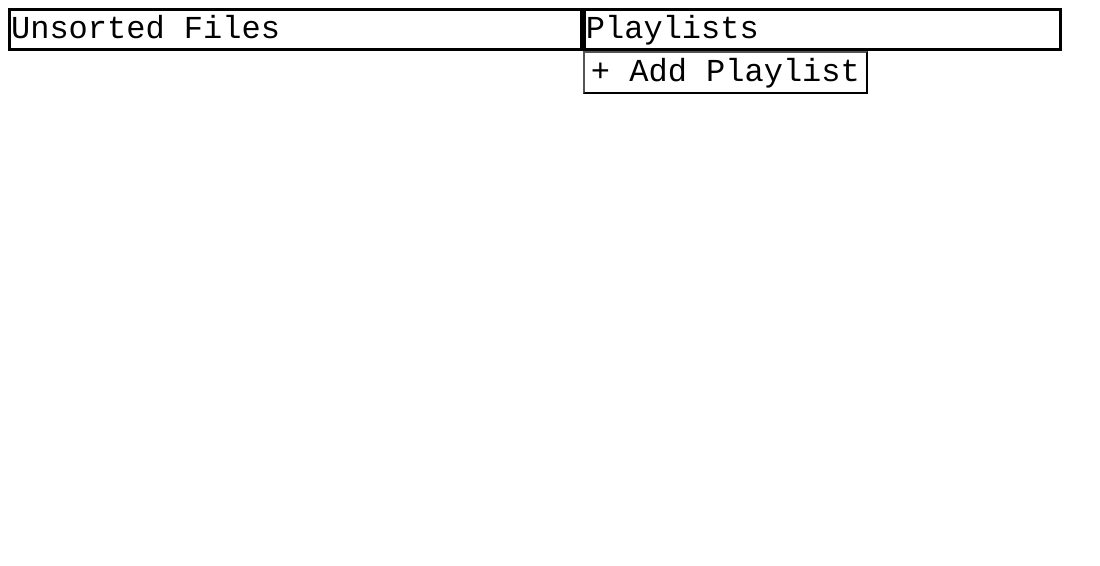
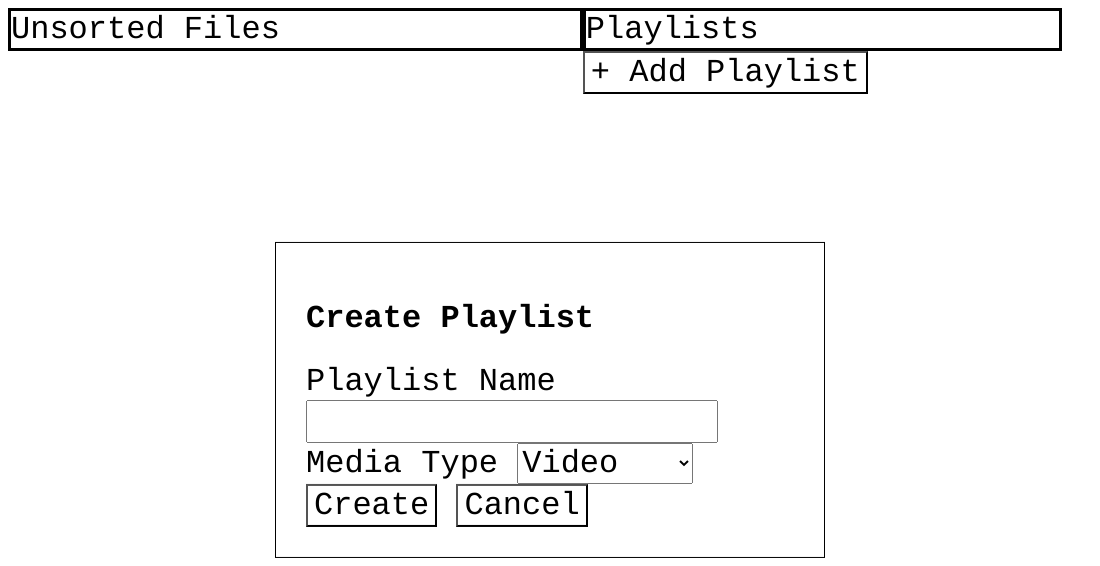
Before and after one commit to emmarkilcoyne/webtv, an Electron app: page edit-categories.html in a window 1100 px wide. Both pictures are taken after a click on the button "+ Add Playlist". Drawn offline with Linux system fonts and the light colour scheme; no server answers.

Commit message:
configure add playlist button and pop-up menu

```diff
--- a/edit-categories.html
+++ b/edit-categories.html
@@ -19,10 +19,28 @@
     <div class = "heading-item">Playlists</div>
         <div class = "playlists">
         </div>
-    <button> + Add Playlist </button>
+    <button onclick="displayPopUp()"> + Add Playlist </button>
     </div>
     </div>
 
+    <div id="playlist-popup" class="popup">
+        <div class="popup-content">
+            <h2>Create Playlist</h2>
+
+            <label for="playlist-name">Playlist Name</label>
+            <input id="playlist-name" type="text">
+
+            <label for="media-type">Media Type</label>
+            <select id="media-type">
+                <option value="video">Video</option>
+                <option value="audio">Audio</option>
+                <option value="document">Document</option>
+            </select>
+
+            <button id="create-playlist" onclick="addPlaylist()">Create</button>
+            <button id="cancel-playlist" onclick="closePopUp()">Cancel</button>
+        </div>
+    </div>
 
     <script src="edit-categories.js"></script>
 
--- a/edit-categories.js
+++ b/edit-categories.js
@@ -109,8 +109,27 @@ function setupPlaylistDrop(){
     });
 
 }
+function closePopUp(){
+    const popup = document.querySelector("#playlist-popup");
+    popup.style.display = "none";
+}
 
+function displayPopUp(){
+    // make pop-up visible so user can type in Title of the playlist
+    const popup = document.querySelector("#playlist-popup");
+    popup.style.display = "block";
 
+}
+
+// get user input for playlist and media type
+function addPlaylist(){
+
+    // User types playlist name and selects media type from drop down (video, audio, document)
+    let playlist = document.querySelector("#playlist-name").value;
+    let type = document.querySelector("#media-type").value;
+    window.electronAPI.createPlaylist(playlist, type);
+
+}
 
 
 async function loadPage() {
--- a/preload.js
+++ b/preload.js
@@ -4,5 +4,7 @@ contextBridge.exposeInMainWorld('electronAPI', {
   openFile: () => ipcRenderer.invoke('dialog:openFile'),
   getFiles: () => ipcRenderer.invoke('files:get'),
   getPlaylists: () => ipcRenderer.invoke('playlists:get'),
+  createPlaylist: (playlist, type) => ipcRenderer.invoke('playlists:create', playlist, type),
   setData: (playlist, file) => ipcRenderer.invoke('files:set', playlist, file)
+
 });
--- a/styles.css
+++ b/styles.css
@@ -71,3 +71,15 @@ body{
 .category-items{
     border: 3px solid black;
 }
+
+#playlist-popup {
+    display: none;
+    position: fixed;
+    top: 50%;
+    left: 50%;
+    transform: translate(-50%, -50%);
+    background: white;
+    padding: 30px;
+    border: 1px solid black;
+    z-index: 1000;
+}
```
Also changed, not shown: main.js (+30 -5 lines), 1 other file.
